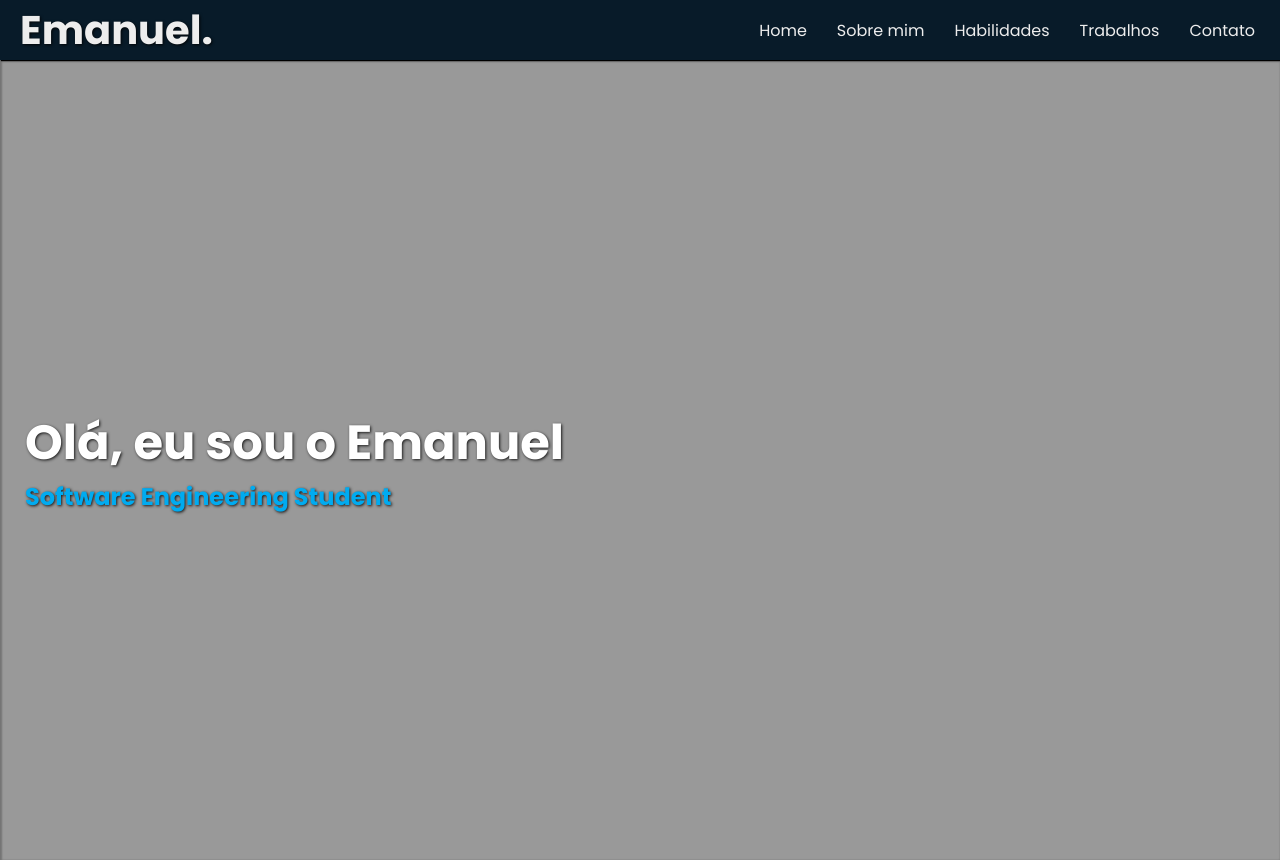
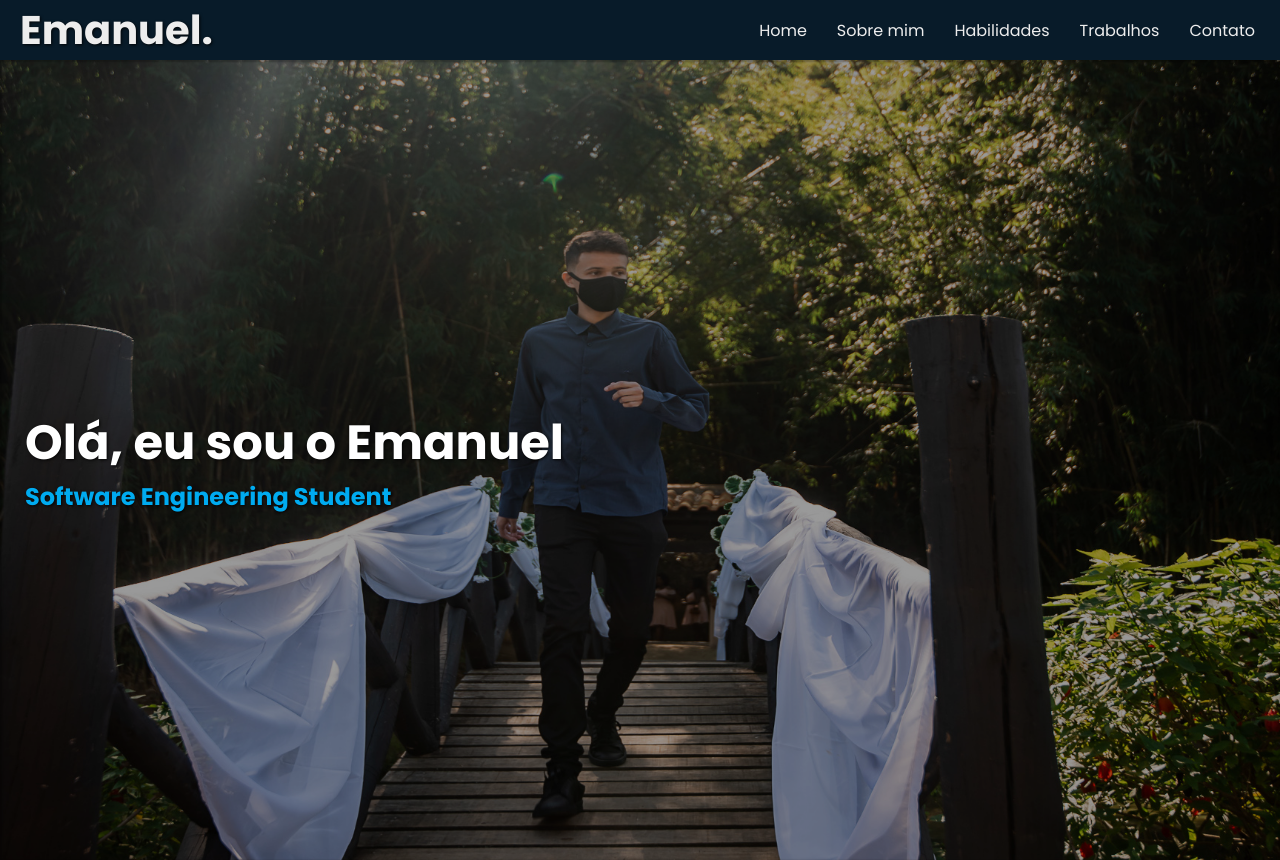
Before and after one commit to emanuelrf7/portfolio, a plain HTML site: page index.html in a window 1280 px wide. Shown: the top 860 px of the page. Drawn offline with Linux system fonts and the light colour scheme; the site is published under a folder, as on GitHub Pages, so addresses that start at the root find nothing.

Commit message:
Update main-style.css

```diff
--- a/assets/styles/main-style.css
+++ b/assets/styles/main-style.css
@@ -271,7 +271,7 @@ footer strong:hover {
     }
 
     #apresentacao {
-        background-image: url("../img/background-deitado.jpg");
+        background-image: url("../img/background-grande.jpg");
     }
 
     .container-contato {
@@ -300,10 +300,6 @@ footer strong:hover {
 
     .container-menu-items a {
         margin-right: 20px;
-    }
-
-    #apresentacao {
-        background-image: url("/assets/img/background-grande.jpg");
     }
 
     #sobre h2 {
```
